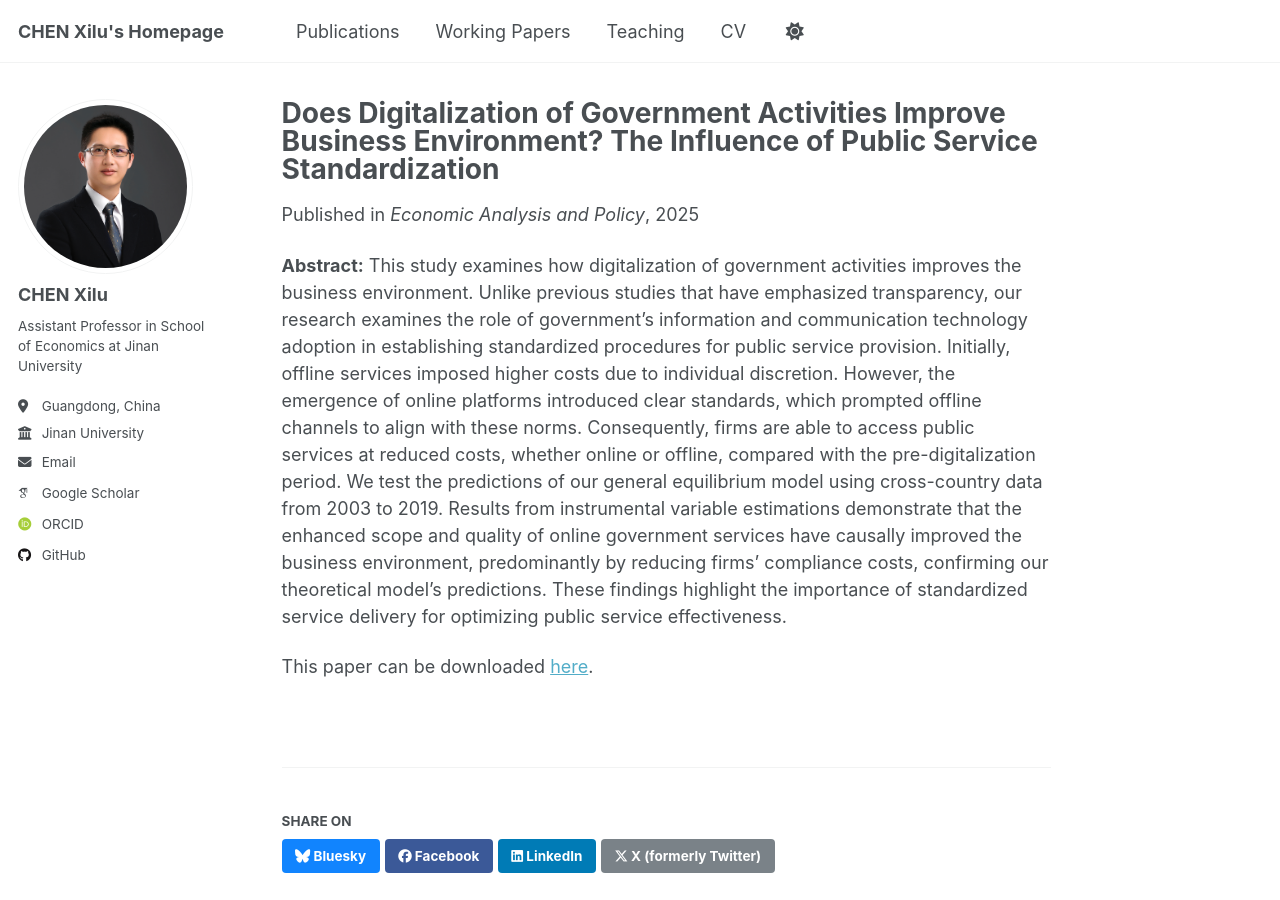
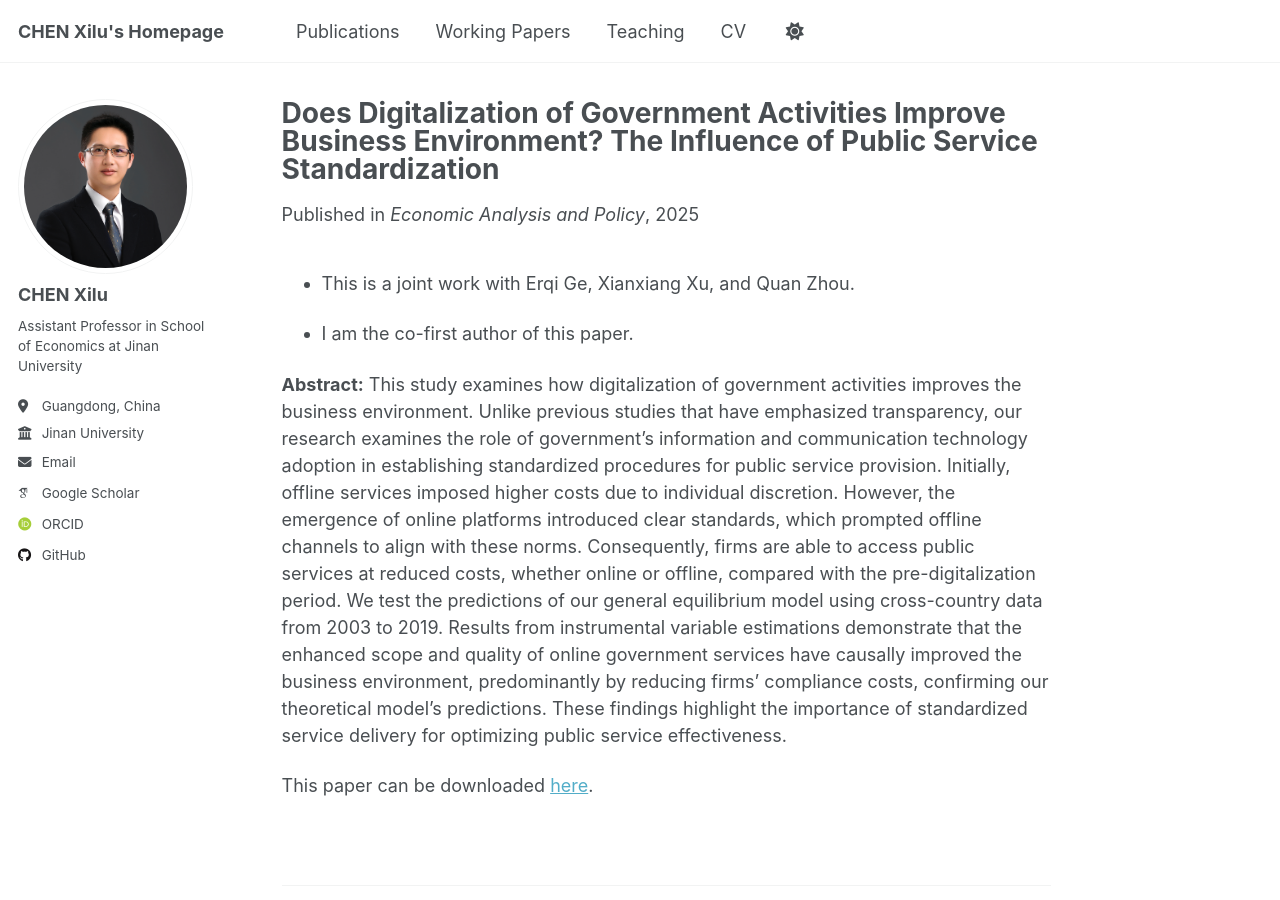
Before and after one commit to Xilu-CHEN/xilu-chen.github.io, a Jekyll site: the page built from _publications/EAP2025.md, in a window 1280 px wide and 900 px high. Built offline with Jekyll 4.4.1, drawn with Linux system fonts in a browser that asks for light colours; some web fonts are replaced; a script that is not in the unit is left out.

Commit message:
Update EAP2025.md

```diff
--- a/_publications/EAP2025.md
+++ b/_publications/EAP2025.md
@@ -9,6 +9,10 @@ venue: 'Economic Analysis and Policy'
 paperurl: 'http://xilu-chen.github.io/files/EAP2025.pdf'
 ---
 
+* This is a joint work with Erqi Ge, Xianxiang Xu, and Quan Zhou.
+
+* I am the co-first author of this paper.
+
 **Abstract:** This study examines how digitalization of government activities improves the business environment. Unlike previous studies that have emphasized transparency, our research examines the role of government’s information and communication technology adoption in establishing standardized procedures for public service provision. Initially, offline services imposed higher costs due to individual discretion. However, the emergence of online platforms introduced clear standards, which prompted offline channels to align with these norms. Consequently, firms are able to access public services at reduced costs, whether online or offline, compared with the pre-digitalization period. We test the predictions of our general equilibrium model using cross-country data from 2003 to 2019. Results from instrumental variable estimations demonstrate that the enhanced scope and quality of online government services have causally improved the business environment, predominantly by reducing firms’ compliance costs, confirming our theoretical model’s predictions. These findings highlight the importance of standardized service delivery for optimizing public service effectiveness.
 
 This paper can be downloaded [here](http://xilu-chen.github.io/files/EAP2025.pdf){:target="_blank"}.
```
